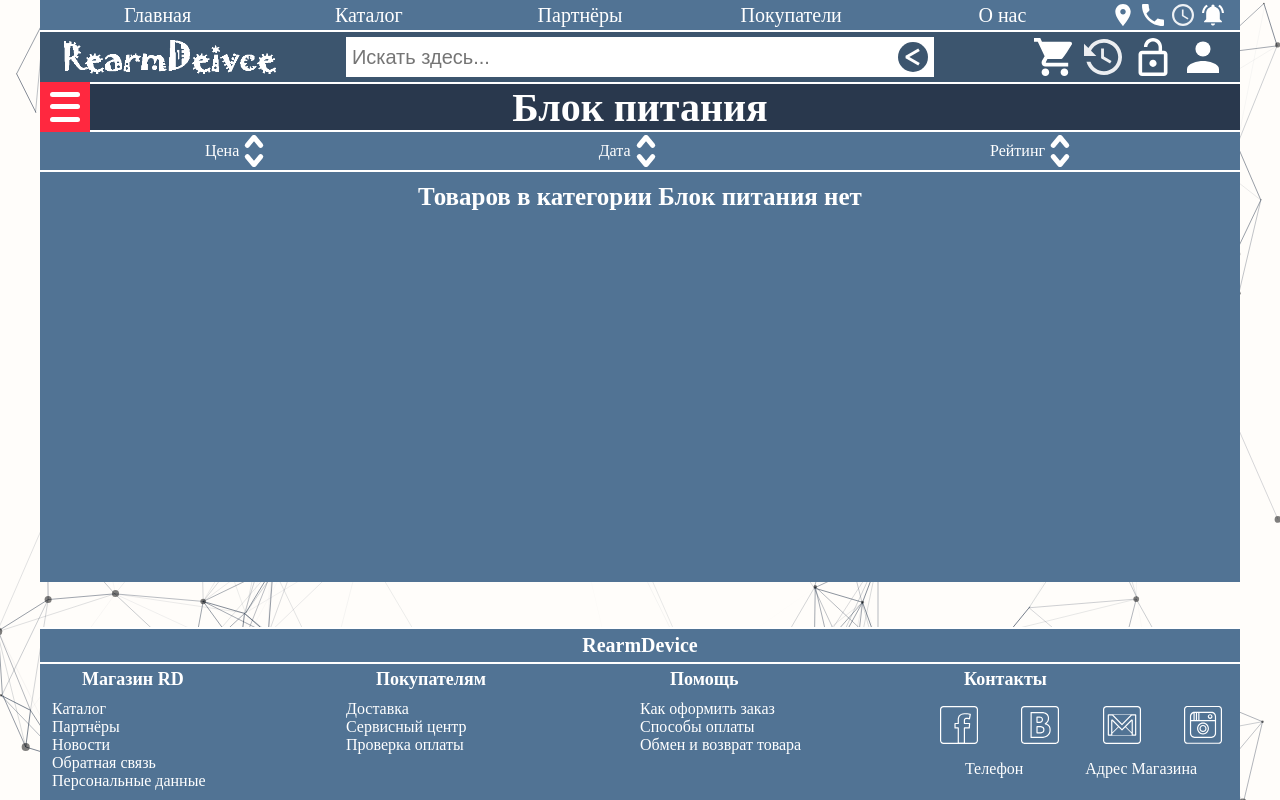
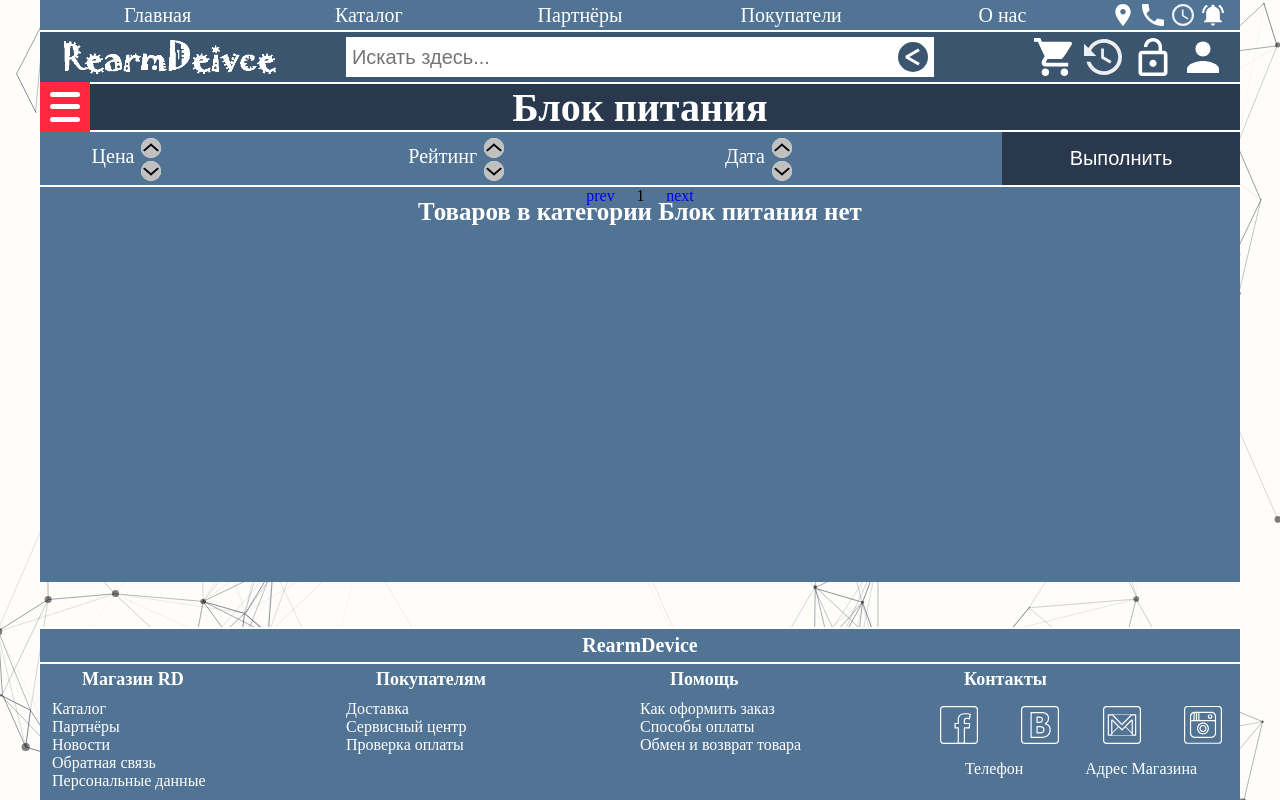
Before and after one commit to DimaZero7/DIP, a Django app: a page that uses templates/base/base_common.html in a window 1280 px wide. Run offline with Django 3.2, Linux system fonts and the light colour scheme; data comes from the database, SQL or seed files in the repository; both versions use the stored data as it was after the commit.

Commit message:
Прелоадер, фильтры, страницы

```diff
--- a/catalog/templates/catalog/categorys/category_detail.html
+++ b/catalog/templates/catalog/categorys/category_detail.html
@@ -1,30 +1,33 @@
 {% extends 'base/base_common.html' %}
-{% block title  %}{ category.name }}{% endblock %}
+{% block title  %}{{ category.name }}{% endblock %}
 {% block content %}
 <h1 class="main-h1">{{ category.name }}</h1>
-<div class="main-filters">
-    <div class="filters-block">
-        <div class="filters-block-title">Цена</div>
-        <div class="filters-block-content">
-            <div class="button1 filt-price" title="По возрастанию"></div>
-            <div class="button2 filt-price" title="По убыванию"></div>
+<form class="filter">
+    <div class="filter-container">
+        <div class="filter-block">
+            <div class="filter-title">Цена</div>
+            <div class="filter-selector">
+                <input class="filter-radio" type="radio" id="filter" name="filter" value="price-up" title="По убыванию">
+                <input class="filter-radio" type="radio" id="filter" name="filter" value="price-down" title="По возрастанию">
+            </div>
+        </div>
+        <div class="filter-block">
+            <div class="filter-title">Рейтинг</div>
+            <div class="filter-selector">
+                <input class="filter-radio" type="radio" id="filter" name="filter" value="rait-up" title="По убыванию">
+                <input class="filter-radio" type="radio" id="filter" name="filter" value="rait-down" title="По возрастанию">
+            </div>
+        </div>
+        <div class="filter-block">
+            <div class="filter-title">Дата</div>
+            <div class="filter-selector">
+                <input class="filter-radio" type="radio" id="filter" name="filter" value="data-up" title="По убыванию">
+                <input class="filter-radio" type="radio" id="filter" name="filter" value="data-down" title="По возрастанию">
+            </div>
         </div>
     </div>
-    <div class="filters-block">
-        <div class="filters-block-title">Дата</div>
-        <div class="filters-block-content">
-            <div class="button1 filt-date" title="По возрастанию"></div>
-            <div class="button2 filt-date" title="По убыванию"></div>
-        </div>
-    </div>
-    <div class="filters-block">
-        <div class="filters-block-title">Рейтинг</div>
-        <div class="filters-block-content">
-            <div class="button1 filt-rate" title="По возрастанию"></div>
-            <div class="button2 filt-rate" title="По убыванию"></div>
-        </div>
-    </div>
-</div>
+    <input type="submit" value="Выполнить">
+</form>
 
 <div class="main-product">
     {# Вывожу все товары текущей категории #}
@@ -60,5 +63,12 @@
     {% empty %}
     <div class="product-none">Товаров в категории {{ category.name }} нет</div>
     {% endfor %}
+
+
+</div>
+<div class="pages">
+    <a class="pages-item prev" href="#">prev</a>
+    <span class="pages-item counter">1</span>
+    <a class="pages-item next" href="#">next</a>
 </div>
 {% endblock %}
--- a/static/base/common/css/styleMain.css
+++ b/static/base/common/css/styleMain.css
@@ -385,7 +385,6 @@ img {
 
 }
 
-
 .alert {
     position: fixed;
     width: 100%;
@@ -596,77 +595,108 @@ img {
     color: var(--text)
 }
 
-.main-filters {
+.filter {
+    display: flex;
+    justify-content: space-between;
+    height: 55px;
+    margin: -5px -1% 0 -1%;
+    border-bottom: 2px solid var(--text);
+    padding: 0 0 0 1%;
+}
+
+.filter-container{
     display: flex;
     justify-content: space-around;
-    align-items: center;
-    border-bottom: 2px solid var(--text);
-    margin: -5px -1% 0 -1%;
-    height: 40px
+    width: 100%;
+    flex: 0 1 80%
 }
 
-.filters-block {
+.filter-title {
+    margin: 0 10px 0 0;
+    font-size: 20px;
+    color: var(--text)
+}
+
+.filter-block {
     display: flex;
     align-items: center;
+    margin: -5px 0 0 0;
+    flex: 0 0 25%
+
 }
 
-.filters-block-title{
-    color: var(--text);
+.filter-selector {
+    display: flex;
+    flex-direction: column;
 }
 
-.button1,
-.button2 {
-    width: 30px;
-    height: 20px;
+.filter-radio {
     position: relative;
-    cursor: pointer;
 }
 
-.button2 {
+.filter-radio:nth-child(odd) {
+    margin: 0 0 5px 0;
+}
+
+.filter-radio:nth-child(even) {
+    margin: 5px 0 0 0;
+}
+
+.filter-radio:checked::before,
+.filter-radio:not(:checked)::before,
+.filter-radio:checked::after,
+.filter-radio:not(:checked)::after {
+    content: '';
+    position: absolute;
+    top: 0;
+    left: -3px;
+    width: 20px;
+    height: 20px;
+    border-radius: 100px;
+    transition: .3s;
+}
+
+
+.filter-radio:checked::before,
+.filter-radio:not(:checked)::before {
+    background-color: var(--text);
+    z-index: 1;
+}
+
+.filter-radio:checked::after,
+.filter-radio:not(:checked)::after {
+    z-index: 2;
+}
+
+.filter-radio:not(:checked)::after {
+    background: url(../img/arrow.svg) 50% 50% / 80% no-repeat;
+    background-color: silver;
+}
+
+.filter-radio:nth-child(2n):not(:checked)::after {
     transform: rotate(180deg);
 }
 
-.button1::before,
-.button1::after,
-.button2::before,
-.button2::after {
-    content: '';
-    position: absolute;
-    background-color: var(--text);
-    width: 15px;
-    height: 5px;
-    border-radius: 100px;
-    top: 8px;
+
+.filter-radio:checked::after {
+    background: url(../img/arrow.svg) 50% 50% / 80% no-repeat;
+    background-color: white;
     transition: .3s
 }
 
-.button1:hover::before,
-.button1:hover::after,
-.button2:hover::before,
-.button2:hover::after {
-    background-color: red;
-    transition: .3s
+.filter-radio:nth-child(2n):checked::after {
+    transform: rotate(180deg);
 }
 
-
-.button1::before,
-.button2::before {
-    transform: rotate(50deg);
-    left: 11px;
+.filter input[type="submit"]{
+    background-color: var(--dark);
+    font-size: 20px;
+    flex: 0 0 20%;
+    color: white;
 }
 
-.button1::after,
-.button2::after {
-    transform: rotate(-50deg);
-    left: 4px;
-}
-
-.button1.active-filters::before,
-.button1.active-filters::after,
-.button2.active-filters::before,
-.button2.active-filters::after {
-    background-color: red;
-
+.filter input[type="submit"]:hover{
+    cursor: pointer;
 }
 
 .main-product {
@@ -746,6 +776,32 @@ img {
     display: flex;
     align-items: center;
 }
+
+.pages{
+    display: flex;
+    justify-content: space-between;
+    width: 10%;
+    margin: 0 auto;
+    white-space: nowrap;
+}
+
+.pages-item{
+/*  width: 20px;
+    height: 20px;*/
+    padding: 0 5px
+}
+
+/*
+.prev{
+    background: url(../img/arrow.svg) 50% 50% / 100% no-repeat;
+    transform: rotate(-90deg)
+}
+
+.pages-item.next{
+    background: url(../img/arrow.svg) 50% 50% / 100% no-repeat;
+    transform: rotate(90deg)
+}
+*/
 
 .content.resize .product-info .product-price {
     font-size: calc((100vw - 480px)/(1280 - 480) * (24 - 16) + 8px);
@@ -1247,6 +1303,10 @@ img {
         transition: .3s;
     }
 
+    .filter{
+        display: none;
+    }
+
     .product-info .detail-add-basket {
         width: 20px;
         height: 20px;
```
Also changed, not shown: common/templates/common/manufacturers/manufacturers_detail.html (+29 -21 lines), templates/base/base_common.html (+38 -0 lines), db.sqlite3, media/products/2/img/NVIDIA_QUADRO_GV100_2.jpg (added), media/products/dfgdfgdfg/img/NVIDIA_QUADRO_GV100_4.jpg (added), media/products/fghh/img/NVIDIA_QUADRO_GV100_1.jpg (added), media/products/sdffg/img/NVIDIA_QUADRO_GV100_1.jpg (added), media/products/sdffg/img/NVIDIA_QUADRO_GV100_2.jpg (added), media/products/sdffg/img/NVIDIA_QUADRO_GV100_4.jpg (added), static/base/common/img/arrow.svg (added).
